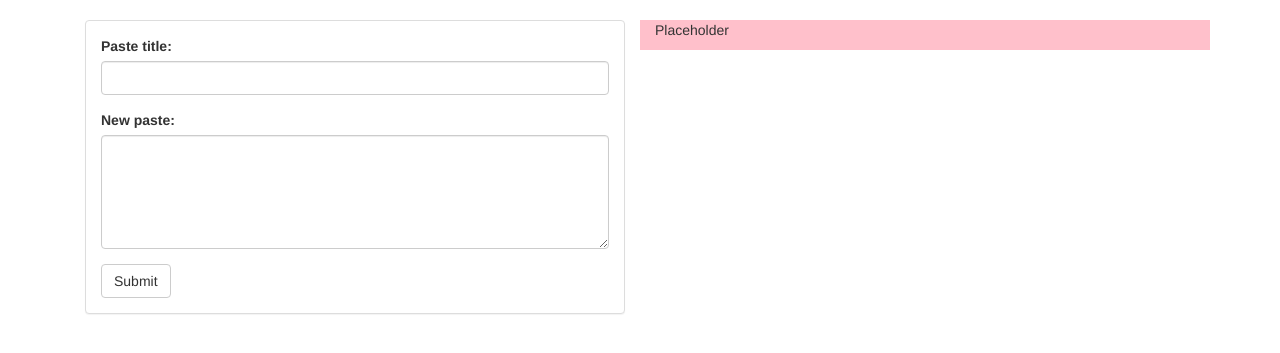
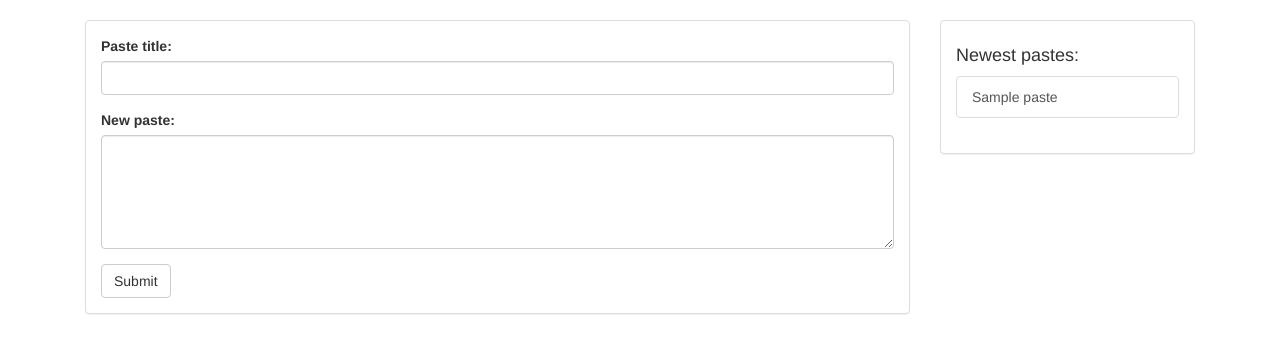
Before and after one commit to pikami/palm-paste, a PHP site: page / in a window 1280 px wide. Shown: the part 52-405 px from the top of the page. Run offline with PHP 8.4, Linux system fonts and the light colour scheme; tables that the repository leaves empty or names only in its code hold one stand-in row (values such as "Sample post").

Commit message:
Added newest pastes panel

```diff
--- a/NewPaste.php
+++ b/NewPaste.php
@@ -1,11 +1,11 @@
 <div class="container">
  <div class="container-fluid">
   <div class="row">
-    <div class="col-sm-6">
+    <div class="col-sm-9">
       <?php include "NewPastePanel.php"; ?>
     </div>
-    <div class="col-sm-6" style="background-color:pink;">
-      <p>Placeholder</p>
+    <div class="col-sm-3">
+      <?php include "NewestPastes.php"; ?>
     </div>
   </div>
 </div>
--- /dev/null
+++ b/NewestPastes.php
@@ -0,0 +1,16 @@
+<div class="panel panel-default">
+  <div class="panel-body">
+    <h4>Newest pastes:</h4>
+      <div class="list-group">
+	    <?php
+		  include "config/config.php";
+		  $stmt = $conn->query('SELECT * FROM pastes ORDER BY id DESC LIMIT 5');
+          while($row = $stmt->fetch(PDO::FETCH_ASSOC)) {
+			$title = $row['title'];
+			if(strlen($title)>25)$title = substr($title,0,25)."...";
+			echo "<a href=\"".$row['id']."\" class=\"list-group-item\">".$title."</a>";
+          }
+		?>
+	  </div>
+  </div>
+</div>
```
